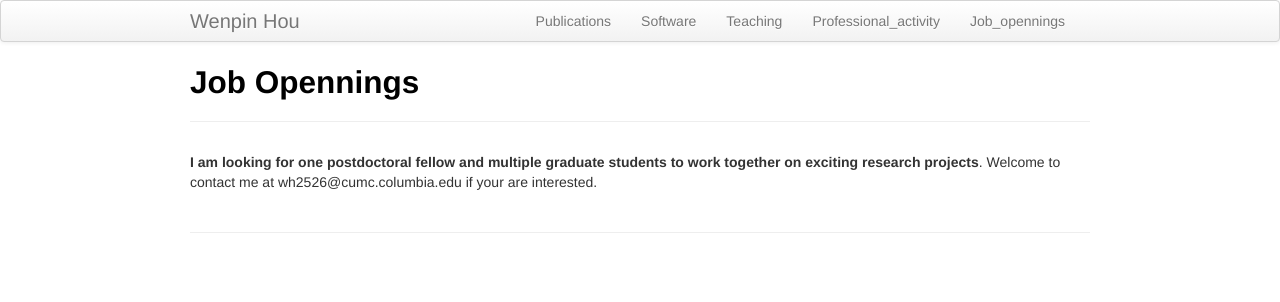
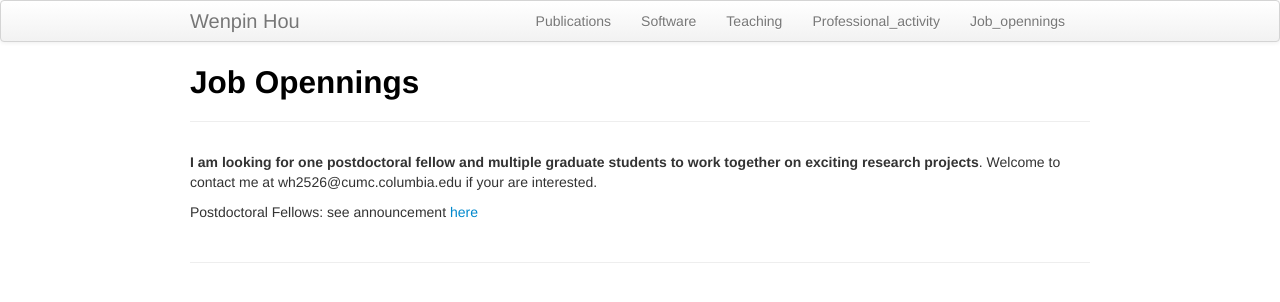
Before and after one commit to Winnie09/Wenpin_Hou, a Jekyll site: the page built from pages/job_opennings.md, in a window 1280 px wide. Shown: the top 302 px of the page. Built offline with Jekyll 4.4.1, drawn with Linux system fonts in a browser that asks for light colours.

Commit message:
job_opennings.md

```diff
--- a/pages/job_opennings.md
+++ b/pages/job_opennings.md
@@ -6,3 +6,5 @@ title: Job Opennings
 
 **I am looking for one postdoctoral fellow and multiple graduate students to work together on exciting research projects**.
 Welcome to contact me at wh2526@cumc.columbia.edu if your are interested.
+
+Postdoctoral Fellows: see announcement [here](https://forms.stat.ufl.edu/statistics-jobs/entry/9619/)
```
